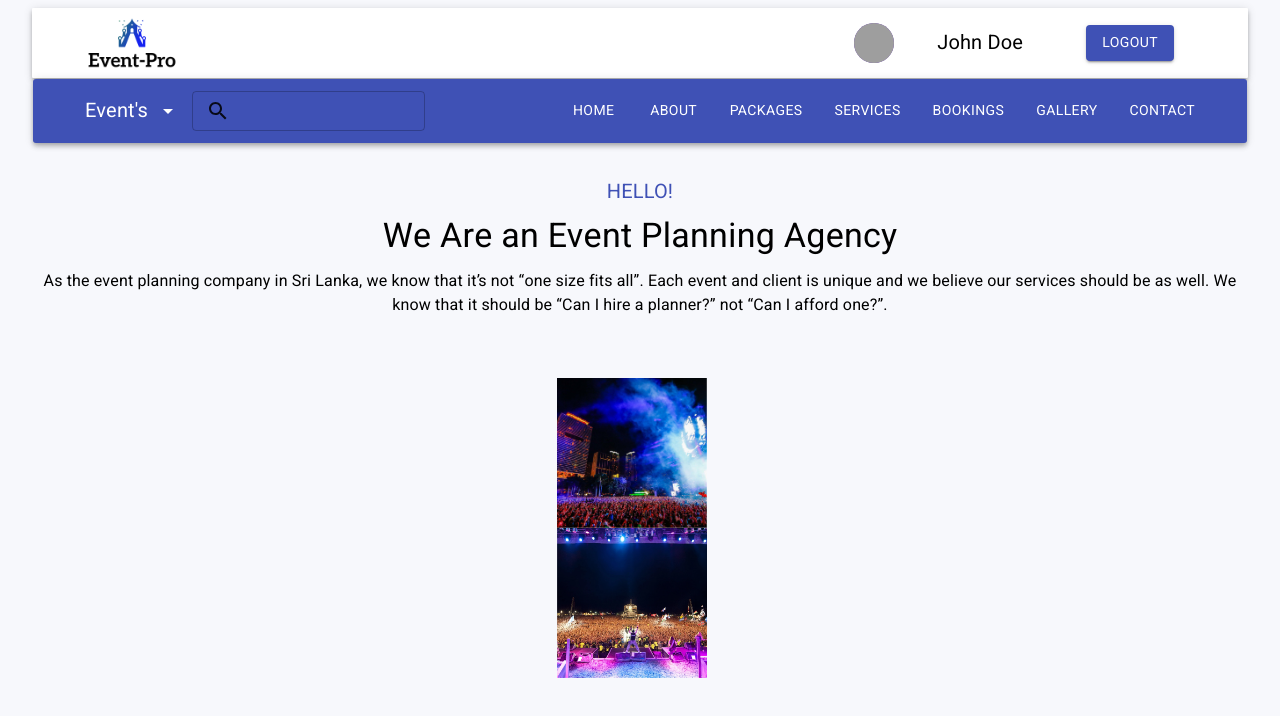
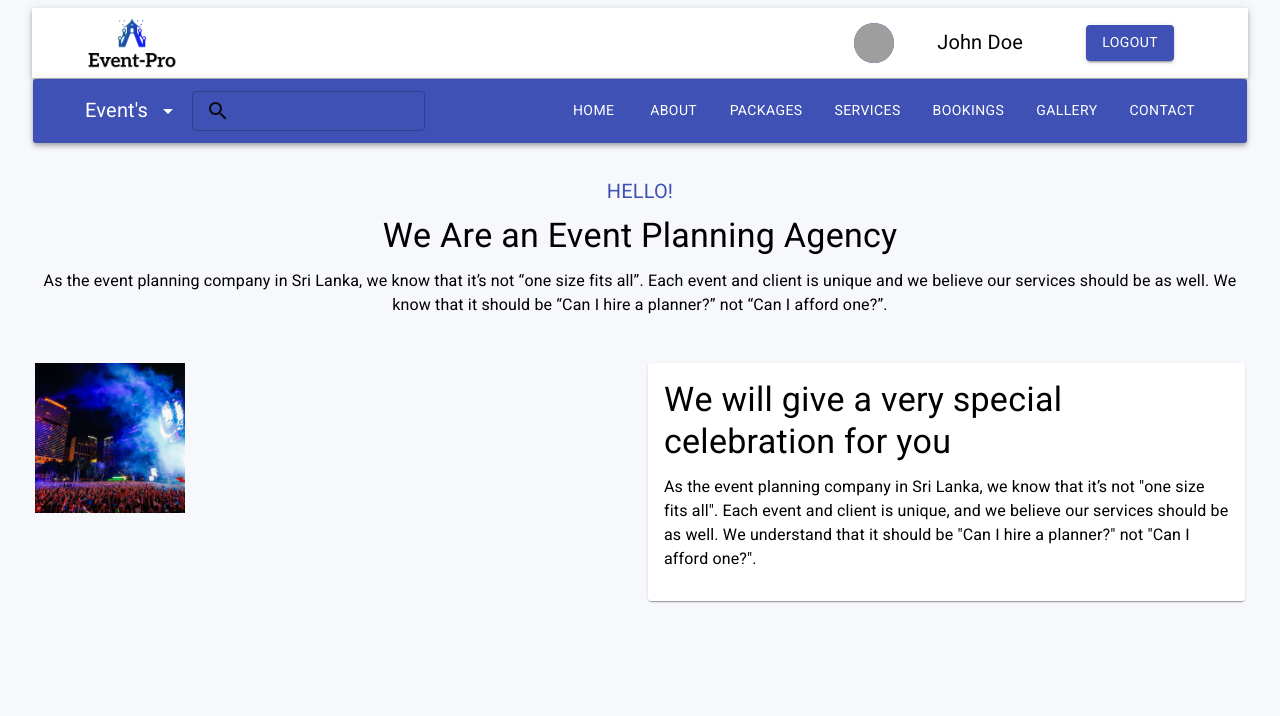
Before and after one commit to NirashaMadubhashini/Event_Planning_System_Frontend, a React (Create React App) app: page /about in a window 1280 px wide. Shown: the top 716 px of the page. Built offline with nearby package versions, Linux system fonts and the light colour scheme; grey boxes are pictures that could not be loaded.

Commit message:
Update About.js

```diff
--- a/src/components/Customer/About/About.js
+++ b/src/components/Customer/About/About.js
@@ -195,22 +195,29 @@ const About = () => {
                     <Typography variant="h4" gutterBottom>We Are an Event Planning Agency</Typography>
                     <Typography variant="body1" gutterBottom>As the event planning company in Sri Lanka, we know that it’s not “one size fits all”. Each event and client is unique and we believe our services should be as well. We know that it should be “Can I hire a planner?” not “Can I afford one?”.</Typography>
                 </div>
-                <Container maxWidth="lg">
-                    <Box
-                        display="flex"
-                        alignItems="center"
-                        justifyContent="flex-start"
-                        className={classes.imageContainer}
-                    >
-                        <div className={`${classes.imageWrapper} ${flip ? classes.flip : ''}`}>
-                            <img src={Image1} alt="Image 1" className={classes.image} />
-                        </div>
-                        <div className={`${classes.imageWrapper} ${!flip ? classes.flip : ''}`} style={{ marginTop: "auto" }}>
-                            <img src={Image2} alt="Image 2" className={classes.image} />
-                        </div>
+                <Container maxWidth="xl" className={classes.container}>
+                    <Box display="flex" alignItems="center">
+                        <Grid container spacing={2}>
+                            <Grid item xs={12} sm={6}>
+                                <Box>
+                                    <img src={Image1} alt="Image 1" className={classes.image} />
+                                </Box>
+                            </Grid>
+                            <Grid item xs={12} sm={6}>
+                                <Card className={classes.card}>
+                                    <CardContent className={classes.cardContent}>
+                                        <Typography variant="h4" gutterBottom>
+                                            We will give a very special celebration for you
+                                        </Typography>
+                                        <Typography variant="body1" gutterBottom>
+                                            As the event planning company in Sri Lanka, we know that it’s not "one size fits all". Each event and client is unique, and we believe our services should be as well. We understand that it should be "Can I hire a planner?" not "Can I afford one?".
+                                        </Typography>
+                                    </CardContent>
+                                </Card>
+                            </Grid>
+                        </Grid>
                     </Box>
                 </Container>
-
             </Container>
         </Container>
     );
```
